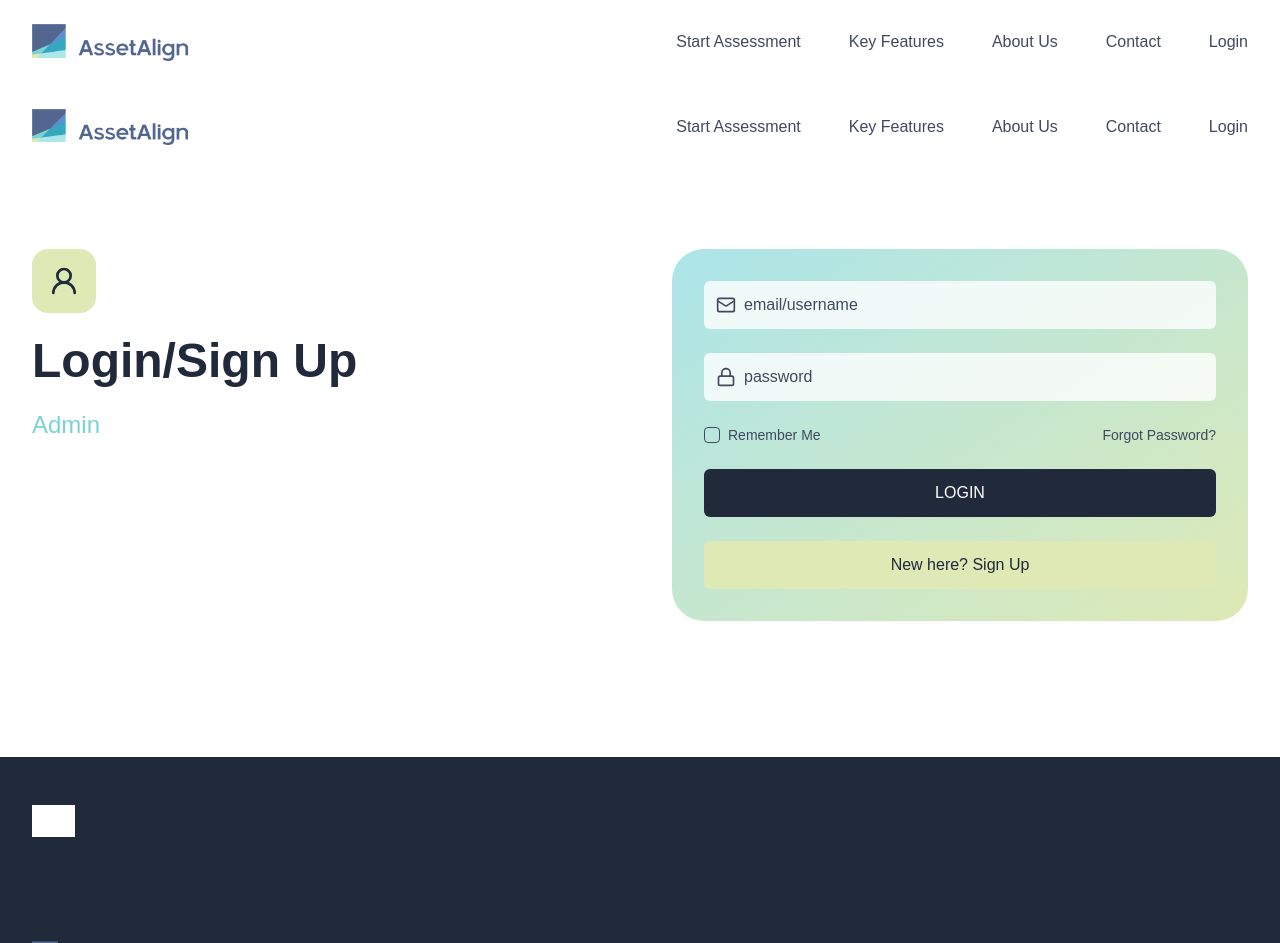
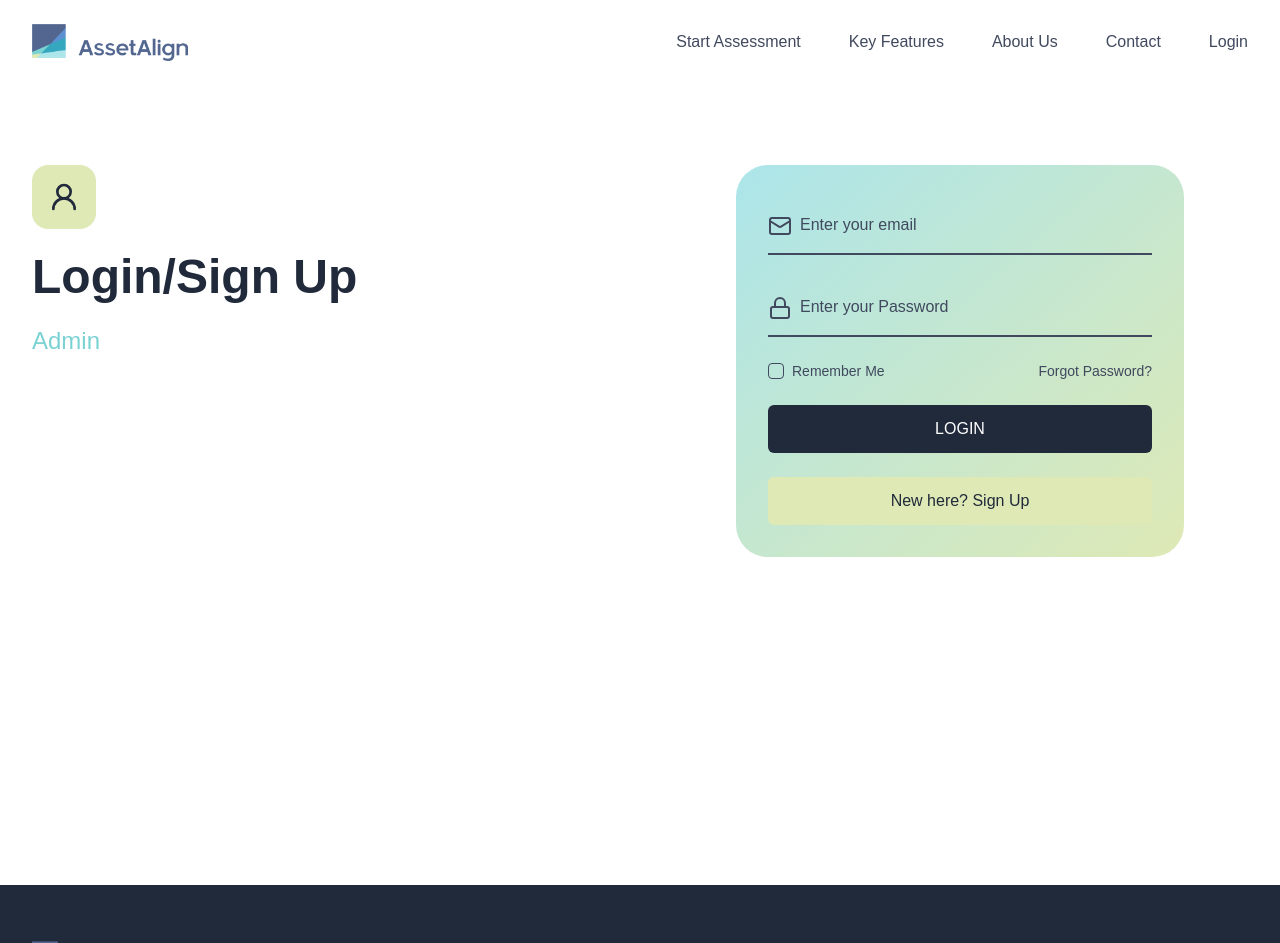
Before and after one commit to iamkunall/eligibility-checker, a Next.js app: page /login in a window 1280 px wide. Shown: the top 943 px of the page. Built offline with nearby package versions, Linux system fonts and the light colour scheme; grey boxes are pictures that could not be loaded.

Commit message:
Login form updated

```diff
--- a/app/login/page.tsx
+++ b/app/login/page.tsx
@@ -1,88 +1,32 @@
-"use client"
+'use client';
 
-import { useState } from "react"
-import Link from "next/link"
-import { Mail, Lock, User2 } from "lucide-react"
-import { SiteHeader } from "@/components/site-header"
-import { Checkbox } from "@/components/ui/checkbox"
+import { useState } from 'react';
+import Link from 'next/link';
+import { Mail, Lock, User2 } from 'lucide-react';
+import { SiteHeader } from '@/components/site-header';
+import { Checkbox } from '@/components/ui/checkbox';
+
+import LoginForm from '@/components/forms/LoginForm';
 
 export default function LoginPage() {
-  const [rememberMe, setRememberMe] = useState(false)
+  const [rememberMe, setRememberMe] = useState(false);
 
   return (
     <div className="flex min-h-screen flex-col">
-      <SiteHeader />
       <main className="flex-1">
         <div className="container grid gap-16 py-20 md:grid-cols-2">
           <div className="flex flex-col items-start gap-6">
             <div className="rounded-2xl bg-[#dee9b5] p-4">
               <User2 className="h-8 w-8 text-[#212A3A]" />
             </div>
-            <h1 className="text-5xl font-semibold text-[#212A3A]">Login/Sign Up</h1>
+            <h1 className="text-5xl font-semibold text-[#212A3A]">
+              Login/Sign Up
+            </h1>
             <p className="text-2xl font-light text-[#7bd2d3]">Admin</p>
           </div>
-
-          <div className="relative overflow-hidden rounded-[32px] bg-gradient-to-br from-[#ace5ea] to-[#dee9b5] p-8">
-            <div className="space-y-6">
-              <div className="relative">
-                <Mail className="absolute left-3 top-1/2 h-5 w-5 -translate-y-1/2 text-[#40495E]" />
-                <input
-                  type="email"
-                  placeholder="email/username"
-                  className="w-full rounded-md border-0 bg-white/80 py-3 pl-10 pr-4 text-[#212A3A] placeholder:text-[#40495E] focus:outline-none focus:ring-2 focus:ring-[#7bd2d3]"
-                />
-              </div>
-
-              <div className="relative">
-                <Lock className="absolute left-3 top-1/2 h-5 w-5 -translate-y-1/2 text-[#40495E]" />
-                <input
-                  type="password"
-                  placeholder="password"
-                  className="w-full rounded-md border-0 bg-white/80 py-3 pl-10 pr-4 text-[#212A3A] placeholder:text-[#40495E] focus:outline-none focus:ring-2 focus:ring-[#7bd2d3]"
-                />
-              </div>
-
-              <div className="flex items-center justify-between">
-                <div className="flex items-center space-x-2">
-                  <Checkbox
-                    id="remember"
-                    checked={rememberMe}
-                    onCheckedChange={(checked) => setRememberMe(checked as boolean)}
-                    className="border-[#40495E] data-[state=checked]:bg-[#212A3A] data-[state=checked]:border-[#212A3A]"
-                  />
-                  <label htmlFor="remember" className="text-sm text-[#40495E]">
-                    Remember Me
-                  </label>
-                </div>
-                <Link href="/forgot-password" className="text-sm text-[#40495E] hover:text-[#212A3A]">
-                  Forgot Password?
-                </Link>
-              </div>
-
-              <button className="w-full rounded-md bg-[#212A3A] py-3 text-center text-white hover:bg-[#212A3A]/90">
-                LOGIN
-              </button>
-
-              <Link
-                href="/signup"
-                className="block w-full rounded-md bg-[#dee9b5] py-3 text-center text-[#212A3A] hover:bg-[#dee9b5]/90"
-              >
-                New here? Sign Up
-              </Link>
-            </div>
-          </div>
+          <LoginForm />
         </div>
       </main>
-
-      <footer className="bg-[#212A3A] py-12">
-        <div className="container">
-          <img
-            src="https://hebbkx1anhila5yf.public.blob.vercel-storage.com/Ansh_project-fDYoV3eNTV1VCC9oiu5qoHiT5FyjY1.png"
-            alt="AssetAlign"
-            className="h-8 brightness-0 invert"
-          />
-        </div>
-      </footer>
     </div>
-  )
+  );
 }
--- a/app/signup/page.tsx
+++ b/app/signup/page.tsx
@@ -1,12 +1,11 @@
-"use client"
+'use client';
 
-import { SiteHeader } from "@/components/site-header"
-import { User2 } from "lucide-react"
+import { SiteHeader } from '@/components/site-header';
+import { User2 } from 'lucide-react';
 
 export default function SignUpPage() {
   return (
     <div className="flex min-h-screen flex-col">
-      <SiteHeader />
       <main className="flex-1">
         <div className="container py-20">
           <div className="mx-auto max-w-md">
@@ -14,21 +13,14 @@ export default function SignUpPage() {
               <div className="rounded-2xl bg-[#dee9b5] p-4">
                 <User2 className="h-8 w-8 text-[#212A3A]" />
               </div>
-              <h1 className="text-4xl font-semibold text-[#212A3A]">Create Account</h1>
+              <h1 className="text-4xl font-semibold text-[#212A3A]">
+                Create Account
+              </h1>
             </div>
             {/* Add sign up form here */}
           </div>
         </div>
       </main>
-      <footer className="bg-[#212A3A] py-12">
-        <div className="container">
-          <img
-            src="https://hebbkx1anhila5yf.public.blob.vercel-storage.com/Ansh_project-fDYoV3eNTV1VCC9oiu5qoHiT5FyjY1.png"
-            alt="AssetAlign"
-            className="h-8 brightness-0 invert"
-          />
-        </div>
-      </footer>
     </div>
-  )
+  );
 }
--- /dev/null
+++ b/components/forms/LoginForm.tsx
@@ -0,0 +1,117 @@
+'use client';
+
+import React from 'react';
+import { Mail, Lock } from 'lucide-react';
+import Link from 'next/link';
+import { useForm } from 'react-hook-form';
+import { zodResolver } from '@hookform/resolvers/zod';
+import * as z from 'zod';
+
+import { Checkbox } from '@/components/ui/checkbox';
+
+const loginSchema = z.object({
+  email: z.string().email('Please enter a valid email'),
+  password: z.string().min(6, 'Password must be at least 6 characters'),
+  rememberMe: z.boolean().default(false),
+});
+
+type LoginFormValues = z.infer<typeof loginSchema>;
+
+export default function LoginForm() {
+  const {
+    register,
+    handleSubmit,
+    watch,
+    formState: { errors },
+  } = useForm<LoginFormValues>({
+    resolver: zodResolver(loginSchema),
+    defaultValues: {
+      rememberMe: false,
+    },
+  });
+
+  const onSubmit = async (data: LoginFormValues) => {
+    // Handle form submission
+    console.log(data);
+  };
+
+  const rememberMe = watch('rememberMe');
+
+  return (
+    <div className="relative overflow-hidden rounded-[32px] bg-gradient-to-br from-[#ace5ea] to-[#dee9b5] p-8 mx-16">
+      <form onSubmit={handleSubmit(onSubmit)} className="space-y-6">
+        <div className="relative">
+          <div className="flex items-center">
+            <Mail className="absolute  h-6 w-6  text-[#40495E]" />
+            <input
+              type="email"
+              placeholder="Enter your email"
+              {...register('email')}
+              className="w-full  border-0  py-4 pl-8 pr-4 text-[#212A3A] placeholder:text-[#40495E] focus:outline-none focus:ring-none focus:ring-[#40495E] bg-transparent border-b-2 border-[#40495E]"
+            />
+          </div>
+          {errors.email && (
+            <p className="mt-2 text-sm text-red-500">{errors.email.message}</p>
+          )}
+        </div>
+
+        <div className="relative">
+          <div className="flex items-center">
+            <Lock className="absolute h-6 w-6  text-[#40495E]" />
+            <input
+              type="password"
+              placeholder="Enter your Password"
+              {...register('password')}
+              className="w-full  border-0  py-4 pl-8 pr-3 text-[#212A3A] placeholder:text-[#40495E] focus:outline-none focus:ring-none focus:ring-[#40495E] bg-transparent border-b-2 border-[#40495E]"
+            />
+          </div>
+          {errors.password && (
+            <p className="mt-2 text-sm text-red-500">
+              {errors.password.message}
+            </p>
+          )}
+        </div>
+
+        <div className="flex items-center justify-between">
+          <div className="flex items-center space-x-2">
+            <Checkbox
+              id="remember"
+              checked={rememberMe}
+              onCheckedChange={(checked) => {
+                const value = checked as boolean;
+                const event = {
+                  target: { name: 'rememberMe', value },
+                };
+                register('rememberMe').onChange(event);
+              }}
+              className="border-[#40495E] data-[state=checked]:bg-[#212A3A] data-[state=checked]:border-[#212A3A]"
+            />
+            <label htmlFor="remember" className="text-sm text-[#40495E]">
+              Remember Me
+            </label>
+          </div>
+          <Link
+            href="/forgot-password"
+            className="text-sm text-[#40495E] hover:text-[#212A3A]"
+          >
+            Forgot Password?
+          </Link>
+        </div>
+
+        <button
+          type="submit"
+          className="w-full rounded-md bg-[#212A3A] py-3 text-center text-white hover:bg-[#212A3A]/90"
+        >
+          LOGIN
+        </button>
+
+        <Link
+          href="/signup"
+          className="block w-full rounded-md bg-[#dee9b5] py-3 text-center text-[#212A3A] hover:bg-[#dee9b5]/90"
+        >
+          New here? Sign Up
+        </Link>
+      </form>
+    </div>
+  );
+}
```
